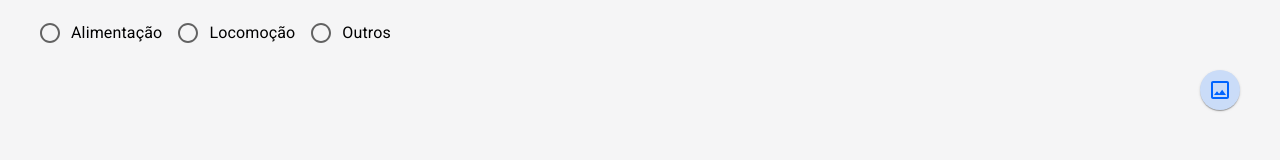
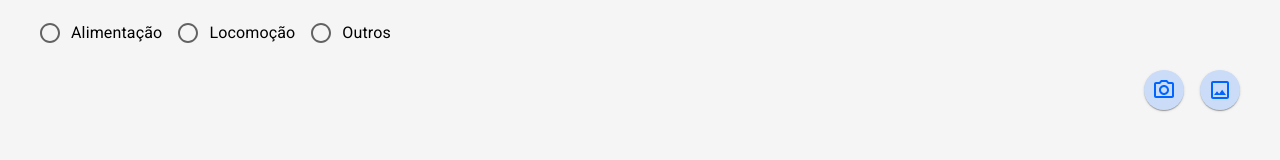
Before and after one commit to lismarreiros/vite-project, a React (Vite) app: page /novadespesa in a window 1280 px wide. Shown: the part 355-515 px from the top of the page. Built offline with nearby package versions, Linux system fonts and the light colour scheme.

Commit message:
detalheess

```diff
--- a/src/components/adicionar/Form.tsx
+++ b/src/components/adicionar/Form.tsx
@@ -32,7 +32,7 @@ return {
 message: 'Selecione uma data de volta'
 }}}),
 
-category: z.string({
+categoria: z.string({
 errorMap: () => {
 return {
 message: 'Selecione uma opção.'
@@ -45,7 +45,7 @@ message: 'Informe  um valor.'
 }}})
 .positive({message:'Digite um número válido'}),
 
-imageTrans: z.instanceof(FileList).transform(list => list.item(0)),
+imagemTrans: z.instanceof(FileList).transform(list => list.item(0)),
 
 nomeHotel: z.string().min(1, {message: 'Informe um nome'}),
 
@@ -85,7 +85,7 @@ const sourceSteps = [{
  },
  {
  label: "Transporte",
- fields: ["valorTrans", "category", "imageTrans"],
+ fields: ["valorTrans", "categoria", "imagemTrans"],
  Component: <Transporte />,
  hasError: false,
  },
@@ -121,7 +121,7 @@ const getSteps = (errors: string[]) => {
   cidade: "",
   dataIda: undefined,
   dataVolta: undefined,
-  category: undefined,
+  categoria: undefined,
   valorTrans: undefined,
   nomeHotel: "",
   valorHotel: undefined,
--- a/src/components/detalhes/NDespesaMobile.tsx
+++ b/src/components/detalhes/NDespesaMobile.tsx
@@ -2,11 +2,11 @@ import { FormControl, InputLabel, TextField, OutlinedInput, Box, InputAdornment,
 FormLabel, FormControlLabel, Radio, RadioGroup, IconButton, styled, Button, Typography } from "@mui/material";
 import { LocalizationProvider, DatePicker } from "@mui/x-date-pickers";
 import { AdapterDayjs } from "@mui/x-date-pickers/AdapterDayjs";
-import { ImageOutlined, RemoveCircle } from "@mui/icons-material";
+import { ImageOutlined, RemoveCircle, CameraAltOutlined } from "@mui/icons-material";
 import { NavBar } from "../layouts/Navbar";
 import { useNavigate } from "react-router-dom";
 import { zodResolver } from "@hookform/resolvers/zod";
-import * as z from "zod";;
+import * as z from "zod";
 import { useState } from 'react';
 import { useForm, Controller } from "react-hook-form";
 
@@ -164,7 +164,15 @@ const NDespesaMobile = () => {
   {/* INPUT DE IMAGEM/ARQUIVOS */}
    <Box sx={{alignSelf: 'flex-end'}}>
    <IconButton
-   sx={{ color: "#0065FF", backgroundColor: "#CADCF8", boxShadow: 1 }}
+      sx={{ color: "#0065FF", boxShadow: 1, backgroundColor: "#CADCF8",
+      '& .MuiIconButton-root:hover' : {
+      backgroundColor: "#CADCF8" }}}
+      component="label">
+      <CameraAltOutlined />
+    </IconButton>
+
+   <IconButton
+   sx={{ color: "#0065FF", backgroundColor: "#CADCF8", boxShadow: 1, marginLeft: 2 }}
    component="label">
    <ImageOutlined />
    <VisuallyHiddenInput type="file" accept="image/*" capture="environment" />
```
